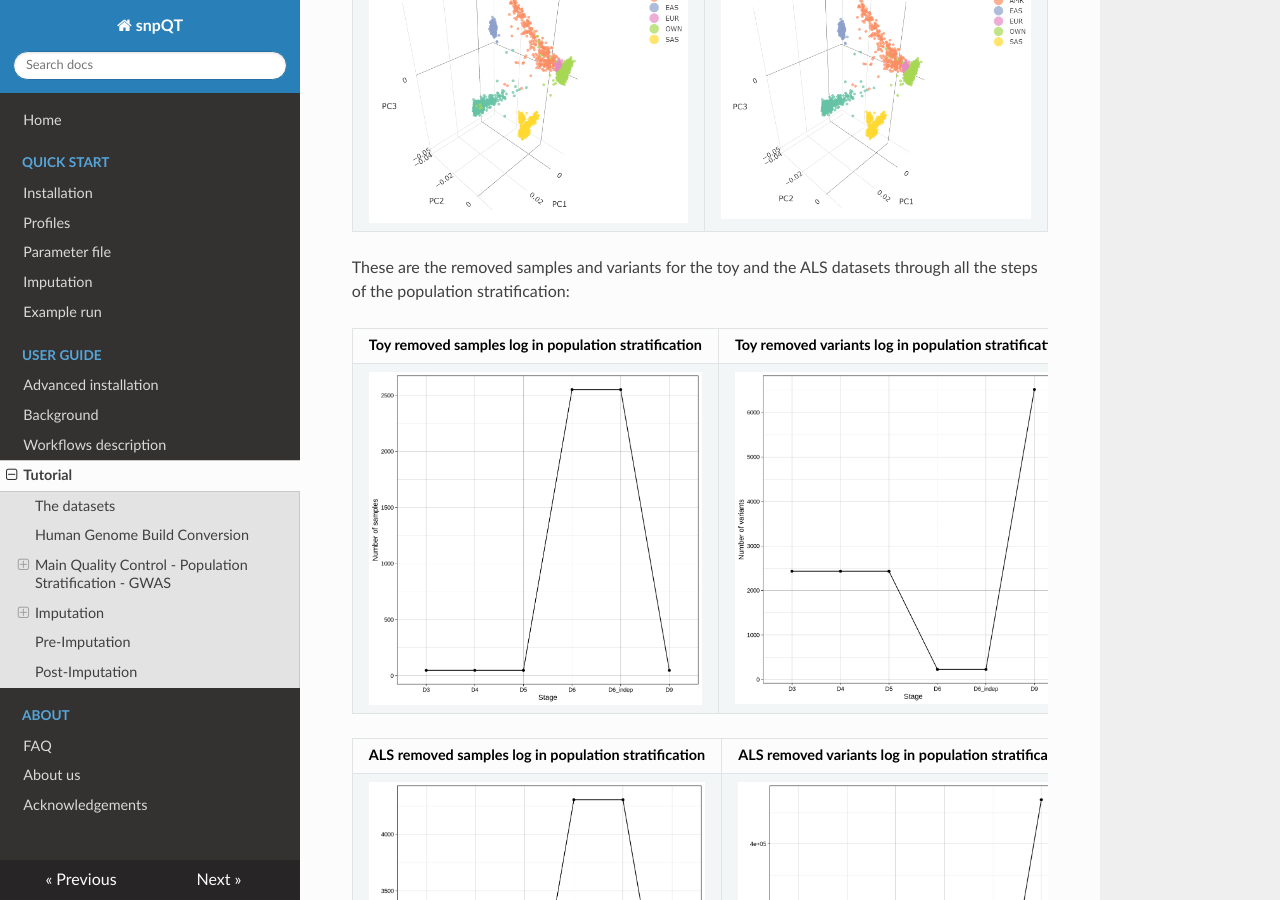
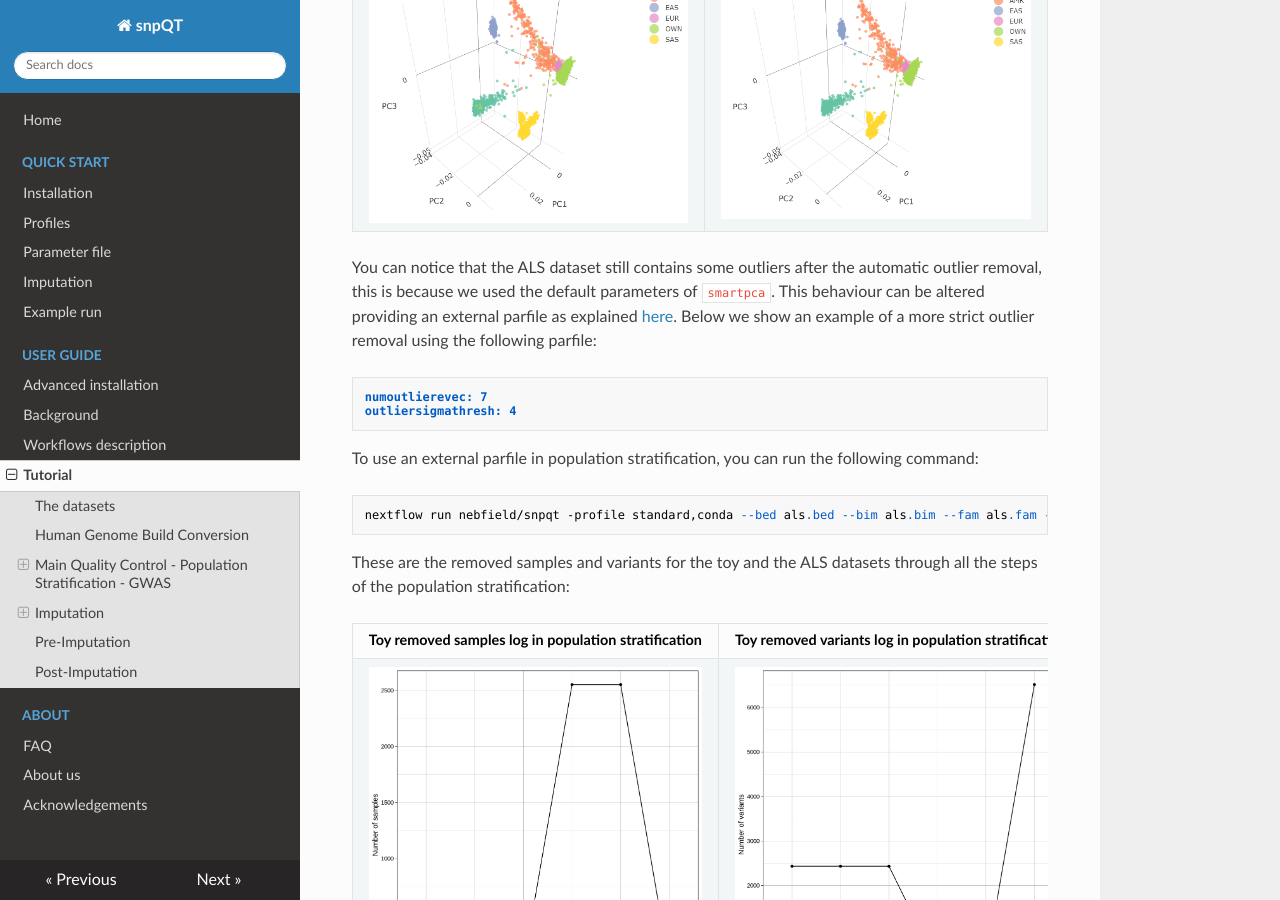
Before and after one commit to nebfield/snpQT, an MkDocs documentation site: the page built from docs/user-guide/results.md, in a window 1280 px wide and 900 px high, scrolled down 16237 px. Built offline with MkDocs 1.6.1, drawn with Linux system fonts in a browser that asks for light colours; nearby versions of some CDN libraries; some of the changed text lies outside the part shown.

Commit message:
Update tutorial

````diff
--- a/docs/user-guide/results.md
+++ b/docs/user-guide/results.md
@@ -274,6 +274,20 @@ ALS dataset: 3D PCA before removal           |ALS dataset: 3D PCA after removal
 :-------------------------------------------:|:--------------:
 ![](../img/als_dataset/popStrat/before_3d_popstrat.png)|![](../img/als_dataset/popStrat/after_3d_popstrat.png)
 
+You can notice that the ALS dataset still contains some outliers after the automatic outlier removal, this is because we used the default parameters of `smartpca`. This behaviour can be altered providing an external parfile as explained [here](https://snpqt.readthedocs.io/en/latest/user-guide/workflows/#population-stratification). Below we show an example of a more strict outlier removal using the following parfile:
+
+```
+numoutlierevec: 7
+outliersigmathresh: 4
+```
+
+To use an external parfile in population stratification, you can run the following command:
+
+```
+nextflow run nebfield/snpqt -profile standard,conda --bed als.bed --bim als.bim --fam als.fam --qc --gwas --pop_strat -resume --results results_als/ --parfile parfile.txt
+```
+
+
 These are the removed samples and variants for the toy and the ALS datasets through all the steps of the population stratification:
 
 Toy removed samples log in population stratification|  Toy removed variants log in population stratification
@@ -332,11 +346,11 @@ If you wish to run Imputation locally you should run the following line of code:
 
 ### Pre-Imputation, Imputation & Post-Imputation `--impute`
 
-When `--impute` workflow parameter is used, pre-imputation, local imputation and post-imputation are performed. When [Imputation](https://snpqt.readthedocs.io/en/latest/user-guide/workflows/#phasing-imputation) is finished the toy dataset contains 6,500,533 variants located in chromosome 1. Those variants are then further processed and filtered in the [Post-Imputation QC](https://snpqt.readthedocs.io/en/latest/user-guide/workflows/#post-imputation-quality-control) workflow. You can see below log graphs illustrating the number of the remaining variants and samples for each step. All the checks in Post-Imputation are performed in variants, but to ensure again that nothing went wrong we also provide details about the number of samples (which remain the same).
+When `--impute` workflow parameter is used, pre-imputation, local imputation and post-imputation are performed. In our servers, all the imputation- related workflows and GWAS took less than 10 minutes to complete using the toy dataset. When [Imputation](https://snpqt.readthedocs.io/en/latest/user-guide/workflows/#phasing-imputation) is finished the toy dataset contains 6,500,533 variants located in chromosome 1. Those variants are then further processed and filtered in the [Post-Imputation QC](https://snpqt.readthedocs.io/en/latest/user-guide/workflows/#post-imputation-quality-control) workflow. You can see below log graphs illustrating the number of the remaining variants and samples for each step. All the checks in Post-Imputation are performed in variants, but to ensure again that nothing went wrong we also provide details about the number of samples (which remain the same).
 
 Toy: Number of variants per step in Post-Imputation  |  Toy: Number of samples per step in Post-Imputation
 :---------------------------------------------------:|:---------------------------------------:
-![](../img/toy_dataset/postImpute_log_variants.png)   |  ![](../img/toy_dataset/postImpute_log_samples.png)
+![](../img/toy_dataset/post_impute_log_variants.png)   |  ![](../img/toy_dataset/post_impute_log_samples.png)
 
 ALS: Number of variants per step in Post-Imputation  |  ALS: Number of samples per step in Post-Imputation
 :---------------------------------------------------:|:---------------------------------------:
````
